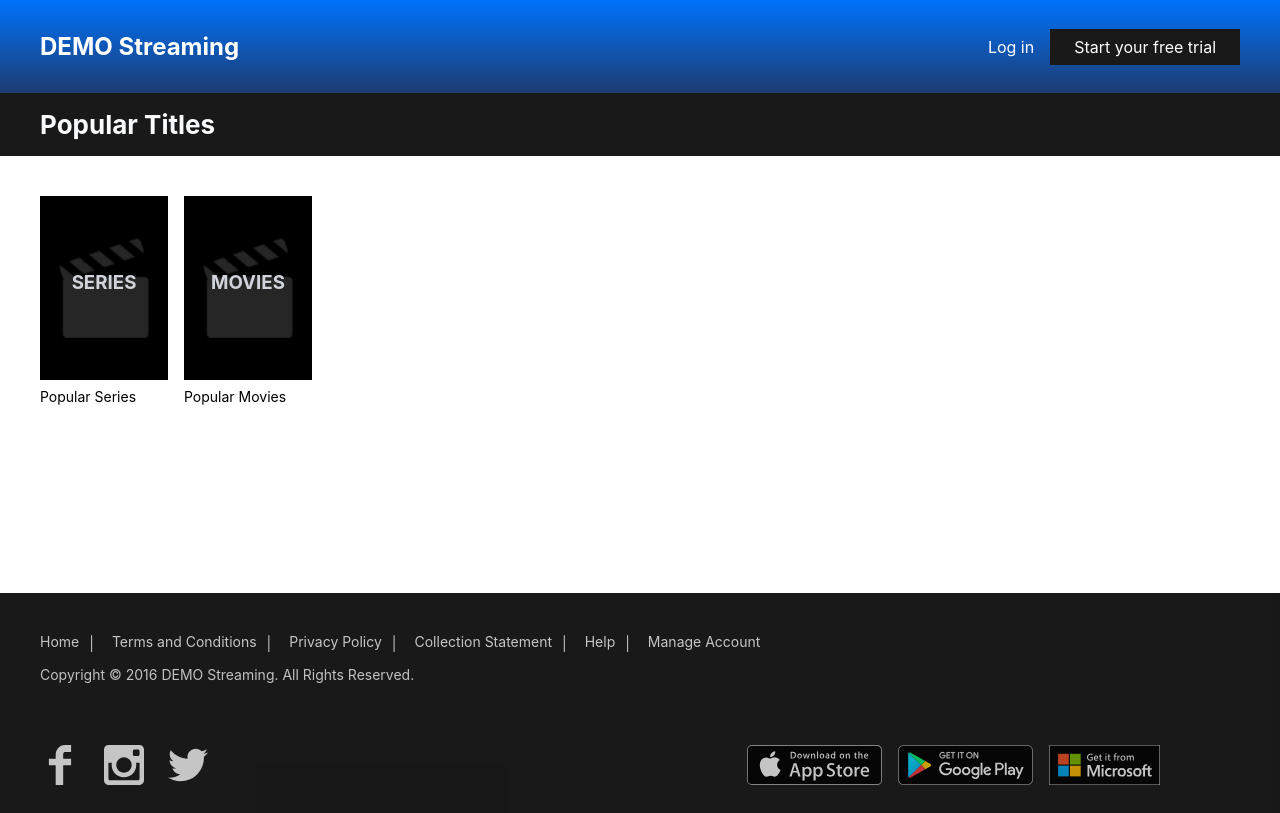
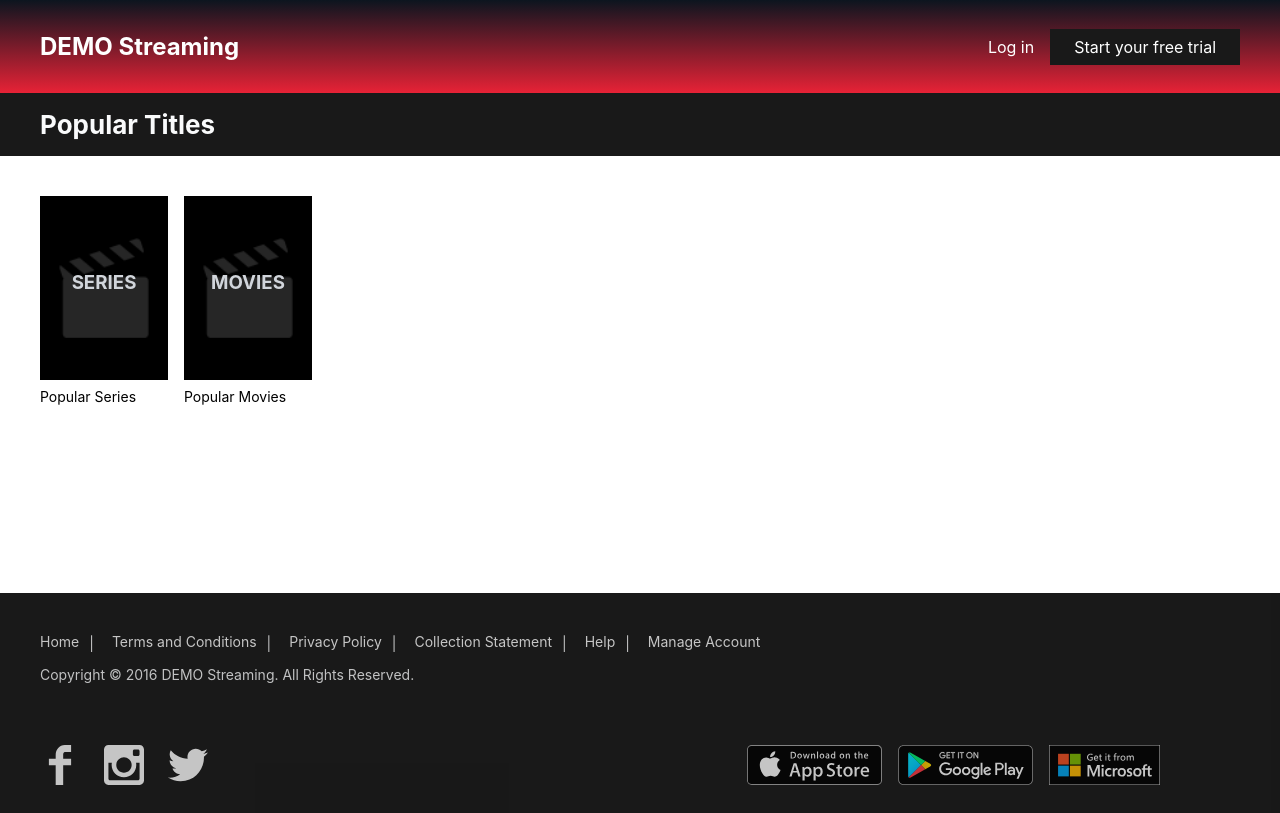
Before and after one commit to zdb97/assets-listing, a React (Create React App) app: page / in a window 1280 px wide. Built offline with nearby package versions, Linux system fonts and the light colour scheme.

Commit message:
css update

```diff
--- a/src/components/Header/Header.css
+++ b/src/components/Header/Header.css
@@ -1,5 +1,5 @@
 .header {
-  background: linear-gradient(to bottom, #0072fb 0%, #1e3c72 100%);
+  background: linear-gradient(to bottom, #0c151f 0%, rgb(231, 34, 54) 100%);
   padding-top: 16px;
   padding-bottom: 16px;
 }
```
